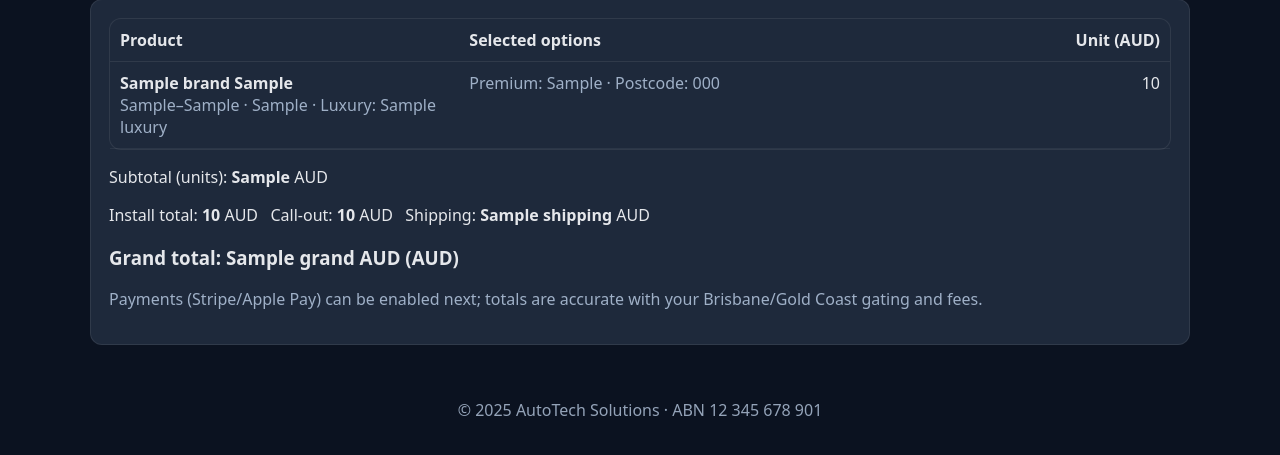
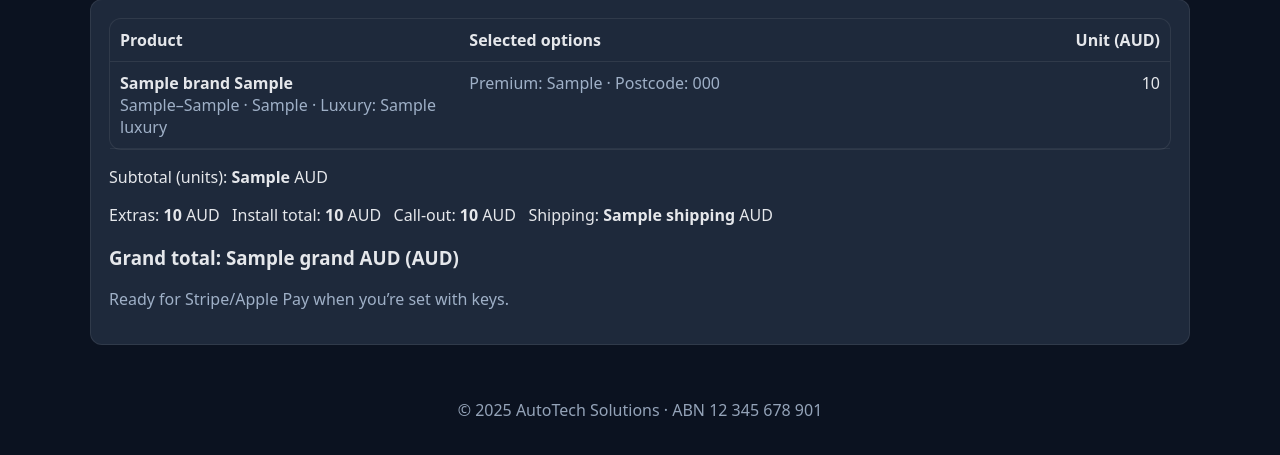
Before and after one commit to autotechsoloution-cmyk/autotech-web5, a Flask app: template templates/checkout.html in a window 1280 px wide. Shown: the part 149-604 px from the top of the page. Run offline with Flask 3, Linux system fonts and the light colour scheme; the template is opened without the code that fills it: most values are stand-ins (such as "Sample title", 1, 10 or a date in 2020).

Commit message:
Update checkout.html

```diff
--- a/templates/checkout.html
+++ b/templates/checkout.html
@@ -25,8 +25,8 @@
           {% set opt = x.opt %}
           {% if opt.custom_sound %}Custom sound: Yes · {% endif %}
           {% if opt.premium_brand %}Premium: {{ opt.premium_brand }} · {% endif %}
-          {% if opt.extra_mic %}External mic · {% endif %}
-          {% if opt.keep_sw_controls %}SWC retained · {% endif %}
+          {% if opt.gps %}GPS module (+50) · {% endif %}
+          {% if opt.dashcam %}Dash cam (+80) · {% endif %}
           {% if opt.postcode %}Postcode: {{ opt.postcode }}{% endif %}
           {% if opt.want_install %} · Install{% endif %}
           {% if opt.want_callout %} · Call-out{% endif %}
@@ -38,11 +38,11 @@
 
     <div style="margin-top:14px">
       <p>Subtotal (units): <b>{{ sub_units }}</b> AUD</p>
-      <p>Install total: <b>{{ install_total }}</b> AUD &nbsp; Call-out: <b>{{ callout_total }}</b> AUD &nbsp; Shipping: <b>{{ shipping }}</b> AUD</p>
+      <p>Extras: <b>{{ extras_total }}</b> AUD &nbsp; Install total: <b>{{ install_total }}</b> AUD &nbsp; Call-out: <b>{{ callout_total }}</b> AUD &nbsp; Shipping: <b>{{ shipping }}</b> AUD</p>
       <h3>Grand total: {{ grand }} AUD ({{ g.ccy }})</h3>
     </div>
 
-    <p class="muted">Payments (Stripe/Apple Pay) can be enabled next; totals are accurate with your Brisbane/Gold Coast gating and fees.</p>
+    <p class="muted">Ready for Stripe/Apple Pay when you’re set with keys.</p>
   {% endif %}
 </div>
 {% endblock %}
```
